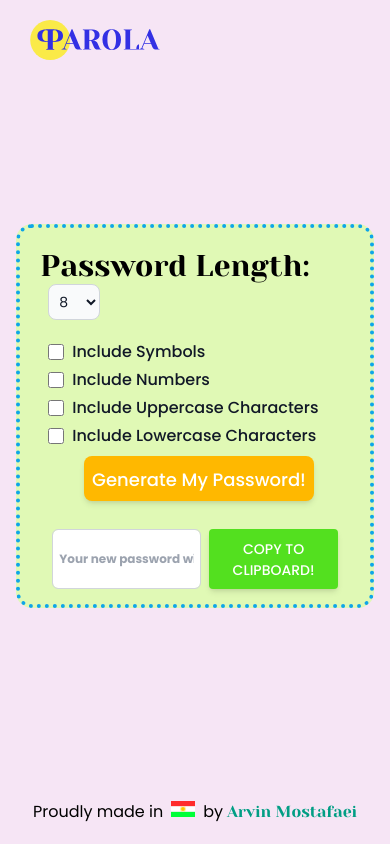
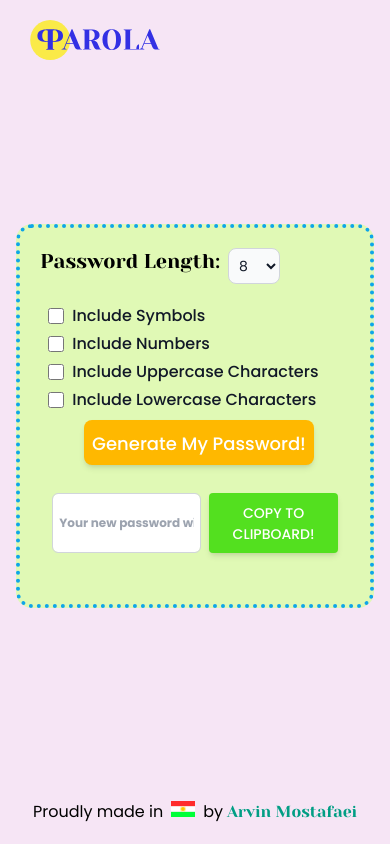
Before and after one commit to arviinmo/palora, a Next.js app: page / in a window 390 px wide. Built offline with nearby package versions, Linux system fonts and the light colour scheme.

Commit message:
edited some general style

```diff
--- a/components/passwordgenerator/PassGen.jsx
+++ b/components/passwordgenerator/PassGen.jsx
@@ -8,7 +8,7 @@ function PassGen() {
   return (
     <div>
       <div className="flex flex-row flex-wrap">
-        <h1 className="text-3xl font-Yeseva">Password Length:</h1>
+        <h1 className="sl:text-3xl xs:text-xl font-Yeseva">Password Length:</h1>
         <PassLength />
       </div>
         <RadioOptions />
```
